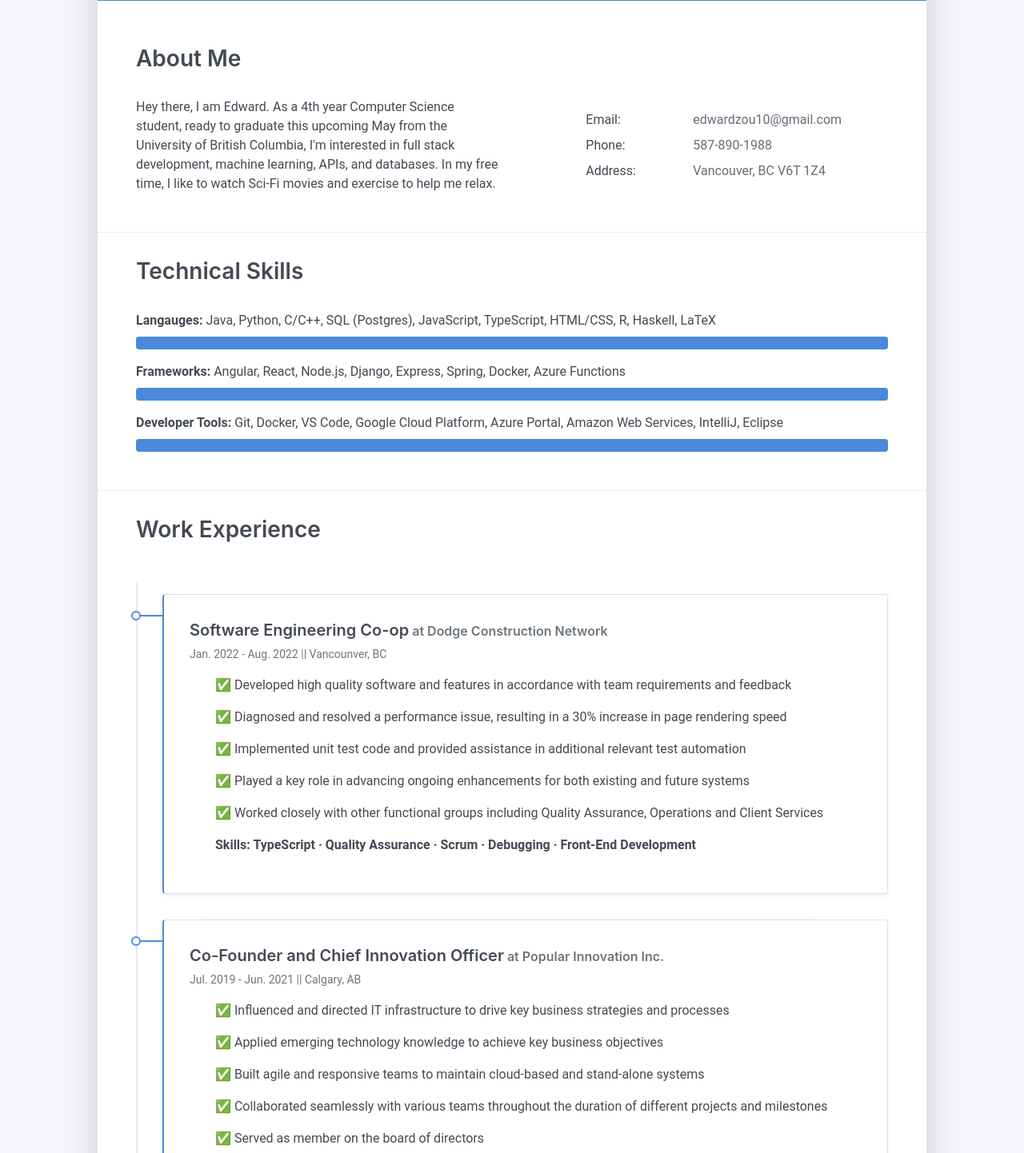
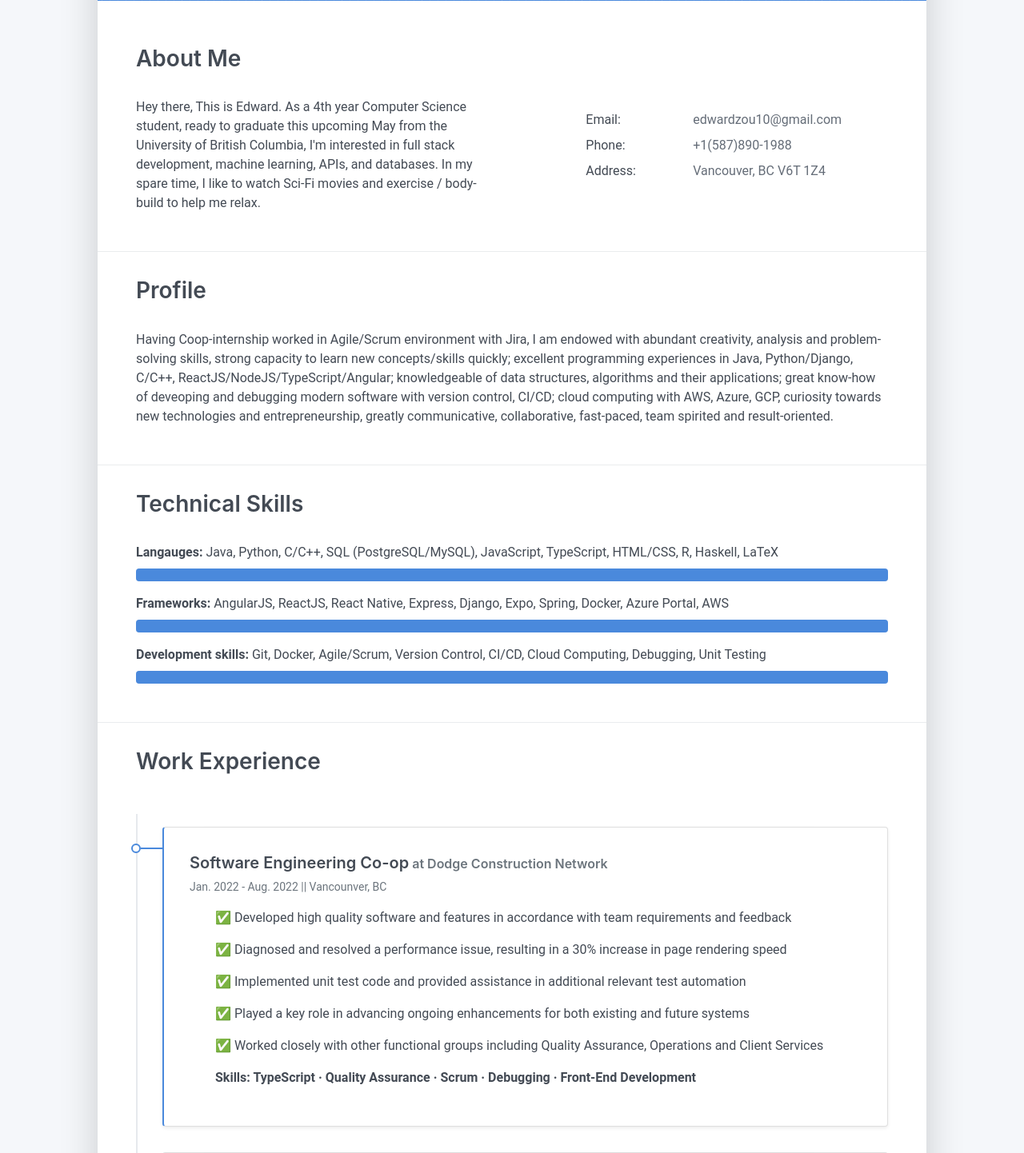
Before and after one commit to edwzou/edwardzou.com, a Django app: page / in a window 1280 px wide. Shown: the part 392-1834 px from the top of the page at 80% size. Run offline with Django 3.2, Linux system fonts and the light colour scheme; some libraries are stand-ins or nearby versions.

Commit message:
ver2.0.9

```diff
--- a/cvapp/templates/index.html
+++ b/cvapp/templates/index.html
@@ -61,7 +61,7 @@
       <h2 class="h3 mb-3">About Me</h2>
       <div class="col-md-6">
 
-        <p>Hey there, I am Edward. As a 4th year Computer Science student, ready to graduate this upcoming May from the University of British Columbia, I'm interested in full stack development, machine learning, APIs, and databases. In my free time, I like to watch Sci-Fi movies and exercise to help me relax.</p>
+        <p>Hey there, This is Edward. As a 4th year Computer Science student, ready to graduate this upcoming May from the University of British Columbia, I'm interested in full stack development, machine learning, APIs, and databases. In my spare time, I like to watch Sci-Fi movies and exercise / body-build to help me relax.</p>
       </div>
       <div class="col-md-5 offset-md-1">
         <div class="row mt-2">
@@ -76,7 +76,7 @@
             <div class="pb-1">Phone:</div>
           </div>
           <div class="col-sm-8">
-            <div class="pb-1 text-secondary">587-890-1988</div>
+            <div class="pb-1 text-secondary">+1(587)890-1988</div>
           </div>
           <div class="col-sm-4">
             <div class="pb-1">Address:</div>
@@ -89,21 +89,31 @@
     </div>
   </div>
   <hr class="d-print-none"/>
+  <div class="profile-section px-3 px-lg-4">
+    <h2 class="h3 mb-3">Profile</h2>
+    <div class="row">
+      <div class="col-md-12">
+        <div class="mb-2"><span>Having Coop-internship worked in Agile/Scrum environment with Jira, I am endowed with abundant creativity, analysis and problem-solving skills, strong capacity to learn new concepts/skills quickly; excellent programming experiences in Java, Python/Django, C/C++, ReactJS/NodeJS/TypeScript/Angular; knowledgeable of data structures, algorithms and their applications; great know-how of deveoping and debugging modern software with version control, CI/CD; cloud computing with AWS, Azure, GCP, curiosity towards new technologies and entrepreneurship, greatly communicative, collaborative, fast-paced, team spirited and result-oriented. </span>
+        </div>
+      </div>
+    </div>
+  </div>
+  <hr class="d-print-none"/>
   <div class="skills-section px-3 px-lg-4">
     <h2 class="h3 mb-3">Technical Skills</h2>
     <div class="row">
       <div class="col-md-12">
-        <div class="mb-2"><span><strong>Langauges:</strong> Java, Python, C/C++, SQL (Postgres), JavaScript, TypeScript, HTML/CSS, R, Haskell, LaTeX</span>
+        <div class="mb-2"><span><strong>Langauges:</strong> Java, Python, C/C++, SQL (PostgreSQL/MySQL), JavaScript, TypeScript, HTML/CSS, R, Haskell, LaTeX</span>
           <div class="progress my-1">
             <div class="progress-bar bg-primary" role="progressbar" data-aos="zoom-in-right" data-aos-delay="100" data-aos-anchor=".skills-section" style="width: 100%" aria-valuenow="90" aria-valuemin="0" aria-valuemax="100"></div>
           </div>
         </div>
-        <div class="mb-2"><span><strong>Frameworks:</strong> Angular, React, Node.js, Django, Express, Spring, Docker, Azure Functions</span>
+        <div class="mb-2"><span><strong>Frameworks:</strong> AngularJS, ReactJS, React Native, Express, Django, Expo, Spring, Docker, Azure Portal, AWS</span>
           <div class="progress my-1">
             <div class="progress-bar bg-primary" role="progressbar" data-aos="zoom-in-right" data-aos-delay="200" data-aos-anchor=".skills-section" style="width: 100%" aria-valuenow="85" aria-valuemin="0" aria-valuemax="100"></div>
           </div>
         </div>
-        <div class="mb-2"><span><strong>Developer Tools:</strong> Git, Docker, VS Code, Google Cloud Platform, Azure Portal, Amazon Web Services, IntelliJ, Eclipse</span>
+        <div class="mb-2"><span><strong>Development skills:</strong> Git, Docker, Agile/Scrum, Version Control, CI/CD, Cloud Computing, Debugging, Unit Testing</span>
           <div class="progress my-1">
             <div class="progress-bar bg-primary" role="progressbar" data-aos="zoom-in-right" data-aos-delay="300" data-aos-anchor=".skills-section" style="width: 100%" aria-valuenow="75" aria-valuemin="0" aria-valuemax="100"></div>
           </div>
@@ -213,13 +223,21 @@
     <div class="timeline">
       <div class="timeline-card timeline-card-success card shadow-sm">
         <div class="card-body">
-          <div class="h5 mb-1">Microsoft Azure Developer Associate (AZ-204)<span class="text-muted h6"> from Microsoft</span></div>
-          <div class="text-muted text-small mb-2">2023</div>
+          <div class="h5 mb-1">AWS Certified Developer Associate (DVA-C02)<span class="text-muted h6"> from Amazon</span></div>
+          <div class="text-muted text-small mb-2">December 2023</div>
           <div>
-            <li>Develop Azure compute solutions and Azure storage</li>
-            <li>Implement Azure security</li>
-            <li>Monitor, troubleshoot, and optimize Azure solutions</li>
-            <li>Connect to and consume Azure services and third-party services</li>
+            <li>Master core AWS services, architecture best practices, and usage understanding</li>
+            <li>Develop, deploy, and debug cloud-based applications effectively on the AWS platform</li>
+          </div>
+        </div>
+      </div>
+      <div class="timeline-card timeline-card-success card shadow-sm">
+        <div class="card-body">
+          <div class="h5 mb-1">Microsoft Certified Azure Developer Associate (AZ-204)<span class="text-muted h6"> from Microsoft</span></div>
+          <div class="text-muted text-small mb-2">July 2023</div>
+          <div>
+            <li>Design and deploy Azure solutions encompassing compute, storage, and service consumption</li>
+            <li>Secure, monitor, troubleshoot, and optimize Azure solutions, including third-party service connectivity</li>
           </div>
         </div>
       </div>
@@ -241,7 +259,7 @@
                 <input class="form-control" type="email" id="email" name="email" placeholder="Your E-mail" required>
               </div>
             </div>
-            <div class="form-group my-2">
+            <div class="col-12 form-group my-2">
               <textarea class="form-control" style="resize: none;" id="message" name="message" rows="4"  placeholder="Your Message" required></textarea>
             </div>
             <button class="btn btn-primary mt-2" type="submit">Send</button>
@@ -249,13 +267,13 @@
         </div>
       </div>
       <div class="col">
-        <div class="mt-2">
-          <h3 class="h6">Address</h3>
-          <div class="pb-2 text-secondary">Vancouver, BC V6T 1Z4</div>
-          <h3 class="h6">Phone</h3>
-          <div class="pb-2 text-secondary">587-890-1988</div>
-          <h3 class="h6">Email</h3>
-          <div class="pb-2 text-secondary">edwardzou10@gmail.com</div>
+        <div class="mt-1">
+          <div class="col-sm-4"><div class="pb-1"><b>Address</b>:</div></div>
+          <div class="col-sm-6"><div class="pb-1 text-secondary">Vancouver, BC V6T 1Z4</div></div>
+          <div class="col-sm-4"><div class="pb-1"><b>Phone</b>:</div></div>
+          <div class="col-sm-6"><div class="pb-1 text-secondary">+1(587)890-1988</div></div>
+          <div class="col-sm-4"><div class="pb-1"><b>Email</b>:</div></div>
+          <div class="col-sm-6"><div class="pb-1 text-secondary">edwardzou10@gmail.com</div></div>
         </div>
       </div>
     </div>
```
Also changed, not shown: mycv/settings.py (+5 -4 lines), 1 other file.
